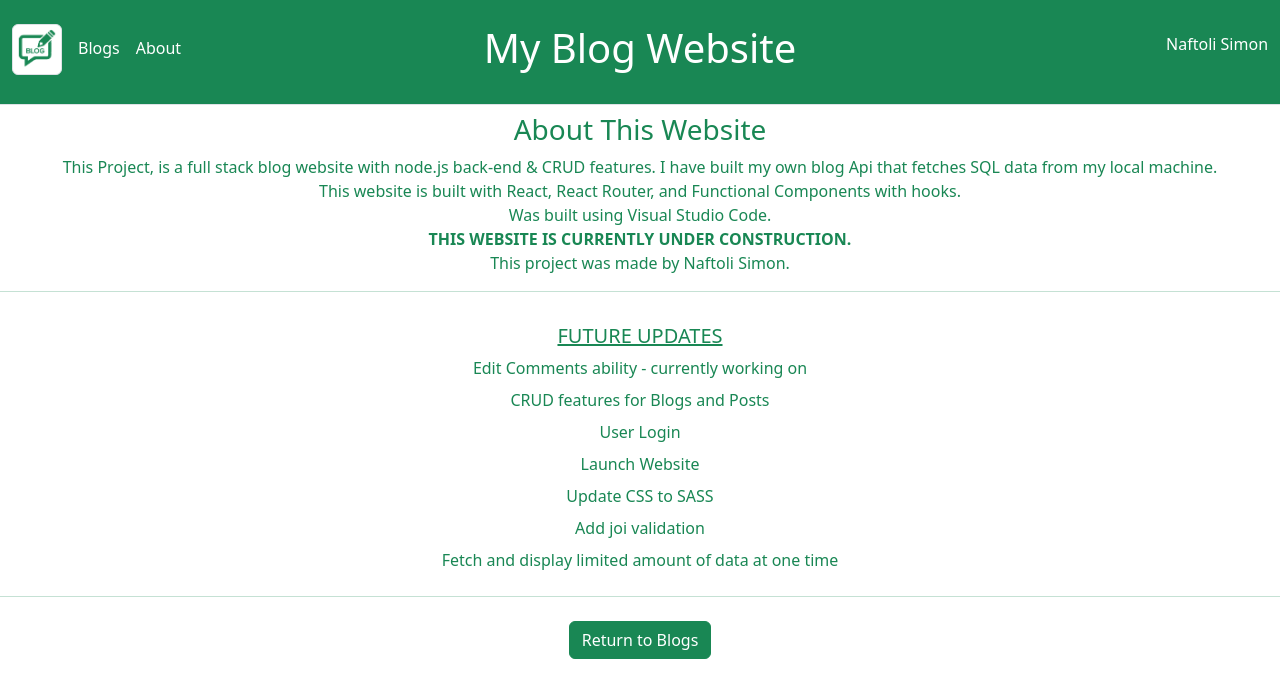
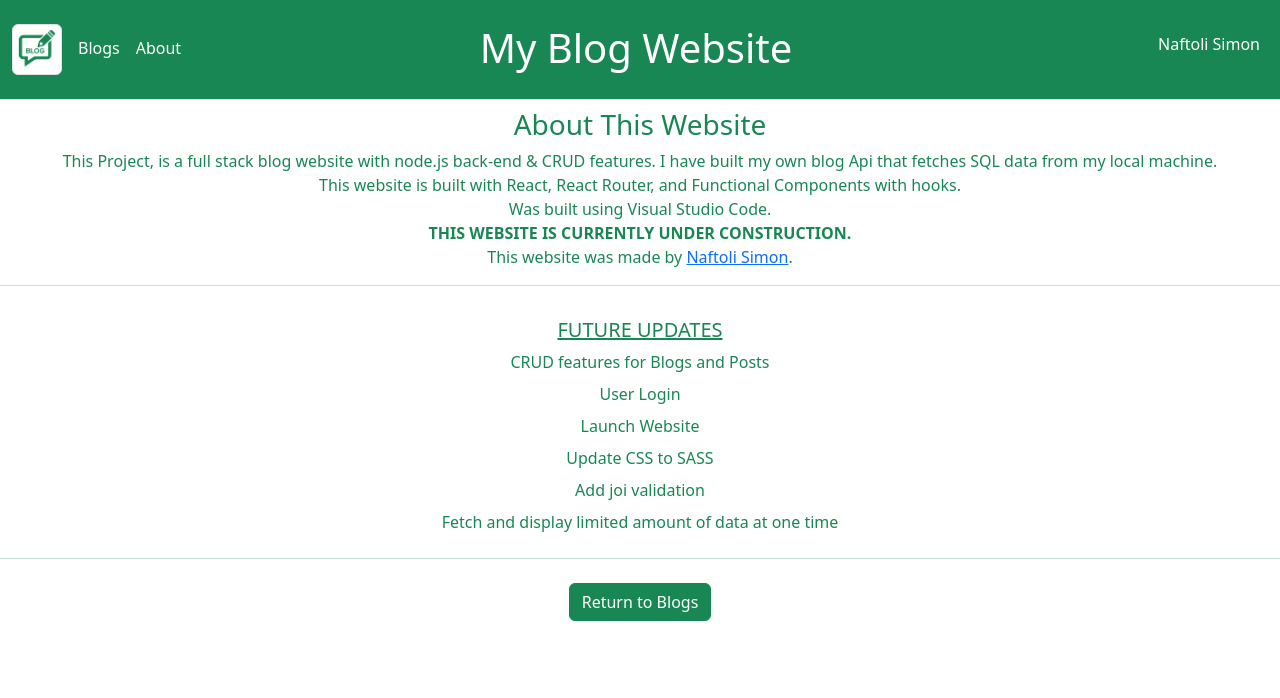
Before and after one commit to NaftoliSimon/Project-Examples, a React (Create React App) app in the folder Full-stack/blog/: page /about in a window 1280 px wide. Shown: the top 698 px of the page. Built offline with nearby package versions, Linux system fonts and the light colour scheme; no server answers.

Commit message:
back-end: edit comments + front-end update

```diff
--- a/Full-stack/blog/src/components/App.js
+++ b/Full-stack/blog/src/components/App.js
@@ -36,6 +36,7 @@ function App() {
         <Route path="/" element={<Outlet />}>
           <Route path="blogs" element={<BlogList blogsArr={blogsArr} />}></Route>
           <Route path="blogs/:blogId/" element={<Blog blogsArr={blogsArr} />} />
+          <Route path="blogs/:blogId/:postId" element={<Blog blogsArr={blogsArr} />} /> {/* postId is optional (v6 removed optional support therefore two seperate paths are needed) */}
           <Route path="about" element={<About />} />
           <Route
             path="*"
--- a/Full-stack/blog/src/components/Header/Layout/Author.js
+++ b/Full-stack/blog/src/components/Header/Layout/Author.js
@@ -1,8 +1,8 @@
 import React from 'react'
+import linkedinProfile from '../../../data/linkedinUrl'
 
 export default function Author() {
-  const linkednProfile = 'https://www.linkedin.com/in/naftoli-simon-174b20206/';
   return (
-    <a className={`col text-end nav-link pt-2`}  href={linkednProfile}>Naftoli Simon</a>
+    <a className={`col text-end nav-link pt-2 me-2`}  href={linkedinProfile}>Naftoli Simon</a>
   )
 }
--- a/Full-stack/blog/src/components/Header/Layout/Title.js
+++ b/Full-stack/blog/src/components/Header/Layout/Title.js
@@ -1,8 +1,8 @@
 import React from 'react'
 
 export default function Title() {
-  //TODO: get rid of title display on two seperate lines for all screen sizes
+  //TODO: get rid of title display on two seperate lines for all screen sizes?
   return (
-    <h1 className='col text-center p-0'>My Blog Website</h1>
+    <h1 className='col text-center p-0 m-0'>My Blog Website</h1>
   )
 }
--- a/Full-stack/blog/src/components/Header/Layout/TwoColDisplay.js
+++ b/Full-stack/blog/src/components/Header/Layout/TwoColDisplay.js
@@ -11,7 +11,7 @@ export default function TwoColDisplay() {
                 <Navbar />
                 <Author />
             </div>
-            <div className={`row pe-2`}>
+            <div className={`row`}>
                 <Title />
             </div>
         </div>
--- a/Full-stack/blog/src/components/Pages/About.js
+++ b/Full-stack/blog/src/components/Pages/About.js
@@ -1,6 +1,7 @@
 import React from 'react'
 import bgColor from '../../data/backgroundColor';
 import ButtonLink from '../ButtonLink';
+import linkedinProfile from '../../data/linkedinUrl';
 
 export default function About() {
     const li = `list-group-item text-${bgColor} border-0 pt-0`;
@@ -21,12 +22,11 @@ export default function About() {
                     This website is currently under construction.
                 </strong>
                 <span className='d-block'>
-                    This project was made by Naftoli Simon.
+                    This website was made by <a href={linkedinProfile}>Naftoli Simon</a>.
                 </span>
                 <hr/>
                 <ul className='d-block pt-3 pb-0 list-group list-group-flush'>
                     <h5><u>FUTURE UPDATES</u></h5>
-                    <li className={li}>Edit Comments ability - currently working on</li>
                     <li className={li}>CRUD features for Blogs and Posts</li>
                     <li className={li}>User Login</li>
                     <li className={li}>Launch Website</li>
--- a/Full-stack/blog/src/components/Pages/Blogs/Blog/Blog.js
+++ b/Full-stack/blog/src/components/Pages/Blogs/Blog/Blog.js
@@ -1,5 +1,5 @@
 import React, { useEffect, useRef, useState } from 'react';
-import { useLocation } from 'react-router-dom';
+import { useLocation, useParams } from 'react-router-dom';
 import baseUrl from '../../../../data/URLpaths';
 import myFetch from '../../../../functions/myFetch';
 import PostsList from './PostsList';
@@ -9,8 +9,8 @@ export default function Blog({ blogsArr }) { //This component is linked from Blo
 
   //Posts are fetched from the url id (see App.js).
   //Web page is not reliant on button click to fetch data. Link can be shared and will fetch the data.
-  const location = useLocation();
-  const url_id = location.pathname.split('/').pop();
+  const params = useParams(); //url parameters
+  const {blogId: url_id} = params;
 
   const [postsArr, setPostsArr] = useState([]);
   let selectedBlog = blogsArr.find(blog => blog.id == url_id)
--- a/Full-stack/blog/src/components/Pages/Blogs/Blog/Post/Comments/CommentDisplay/Dropdown.js
+++ b/Full-stack/blog/src/components/Pages/Blogs/Blog/Post/Comments/CommentDisplay/Dropdown.js
@@ -1,14 +1,12 @@
 /* This file uses react-bootstrap instead of regular bootstrap. */
 import React from 'react';
 import Dropdown from 'react-bootstrap/Dropdown';
-import { useLocation } from 'react-router-dom';
+import { useParams } from 'react-router-dom';
 import MyVerticallyCenteredModal from './Modal';
 
 function BasicExample({ commentId, postId, changeSelectedComment }) {
   const [modalShow, setModalShow] = React.useState(false);
-
-  const location = useLocation();
-  const blogId = location.pathname.split('/').pop();
+  const { blogId } = useParams();
 
   return (<>
     <Dropdown>
@@ -22,7 +20,7 @@ function BasicExample({ commentId, postId, changeSelectedComment }) {
       </Dropdown.Menu>
     </Dropdown>
 
-    <MyVerticallyCenteredModal commentId={commentId} blogId={blogId}
+    <MyVerticallyCenteredModal commentId={commentId} blogId={blogId} postId={postId}
       show={modalShow}
       onHide={() => setModalShow(false)}
     />
--- a/Full-stack/blog/src/components/Pages/Blogs/Blog/Post/Comments/CommentDisplay/Modal.js
+++ b/Full-stack/blog/src/components/Pages/Blogs/Blog/Post/Comments/CommentDisplay/Modal.js
@@ -8,7 +8,7 @@ import bgColor from '../../../../../../../data/backgroundColor';
 import baseUrl from '../../../../../../../data/URLpaths';
 
 export default function MyVerticallyCenteredModal(props) {
-   const {blogId, commentId, ...rest} = props;
+   const {blogId, postId, commentId, ...rest} = props;
     return (
         <Modal
             {...rest}
@@ -27,7 +27,7 @@ export default function MyVerticallyCenteredModal(props) {
                 </p>
             </Modal.Body>
             <Modal.Footer>
-                <Button variant={bgColor} onClick={props.onHide} href={`${baseUrl}/${blogId}/deleteComment/${commentId}`}>Delete Comment</Button>
+                <Button variant={bgColor} onClick={props.onHide} href={`${baseUrl}/${blogId}/deleteComment/${commentId}/${postId}`}>Delete Comment</Button>
                 <Button variant={bgColor} onClick={props.onHide}>Cancel</Button>
             </Modal.Footer>
         </Modal>
--- a/Full-stack/blog/src/components/Pages/Blogs/Blog/PostsList.js
+++ b/Full-stack/blog/src/components/Pages/Blogs/Blog/PostsList.js
@@ -1,9 +1,16 @@
 import React, { useState } from 'react';
 import Post from './Post/Post';
 import center from '../../../../data/center';
+import { useParams } from 'react-router-dom';
 
 export default function PostsList({ postsArr }) {
-  const [selectedPostId, changeSelectedPost] = useState();
+  let startingSelectedPostId = null; //if loading for first time there is no selected postId. If reloading it will be set with previous postId (ie from url, cookies, sessions, ect)
+
+  // const params = useParams(); //(see the redirect after the blogApi's delete comments query for url params)
+  // if (params.postId) {  //if reloading page (ie after deleteing a comment), it will automatically show comments for selected post
+  //   startingSelectedPostId = params.postId;
+  // }
+  const [selectedPostId, changeSelectedPost] = useState(startingSelectedPostId);
   return (<div className={center}>
     <ul className={`list-group post d-flex flex-row flex-wrap ${center}`}>
       {postsArr.map(post => {
--- /dev/null
+++ b/Full-stack/blog/src/data/linkedinUrl.js
@@ -0,0 +1,2 @@
+const linkedinProfile = 'https://www.linkedin.com/in/naftoli-simon-174b20206/';
+export default linkedinProfile;
```
Also changed, not shown: 1 other file (tests, documents, lock files or other folders).
